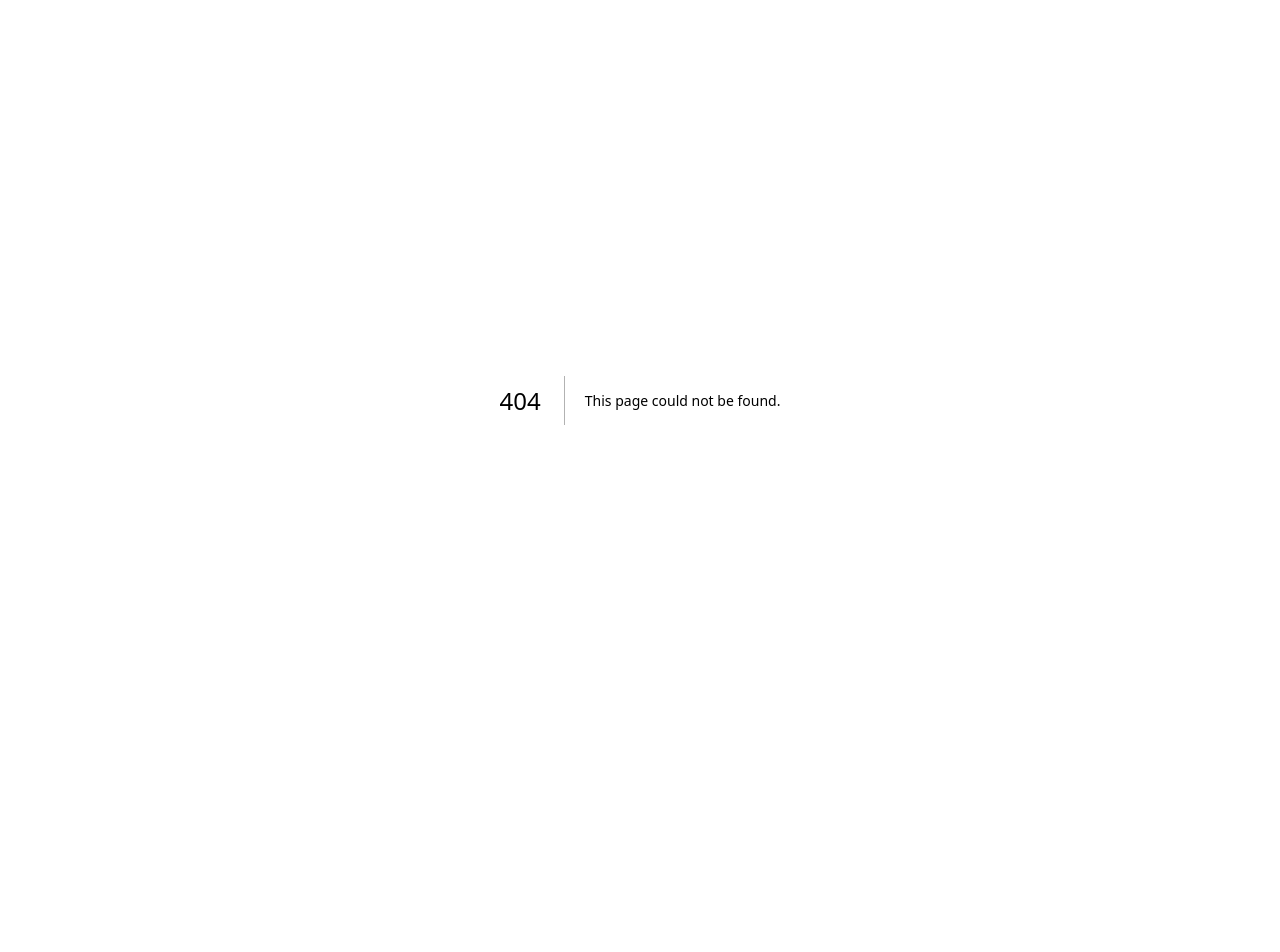
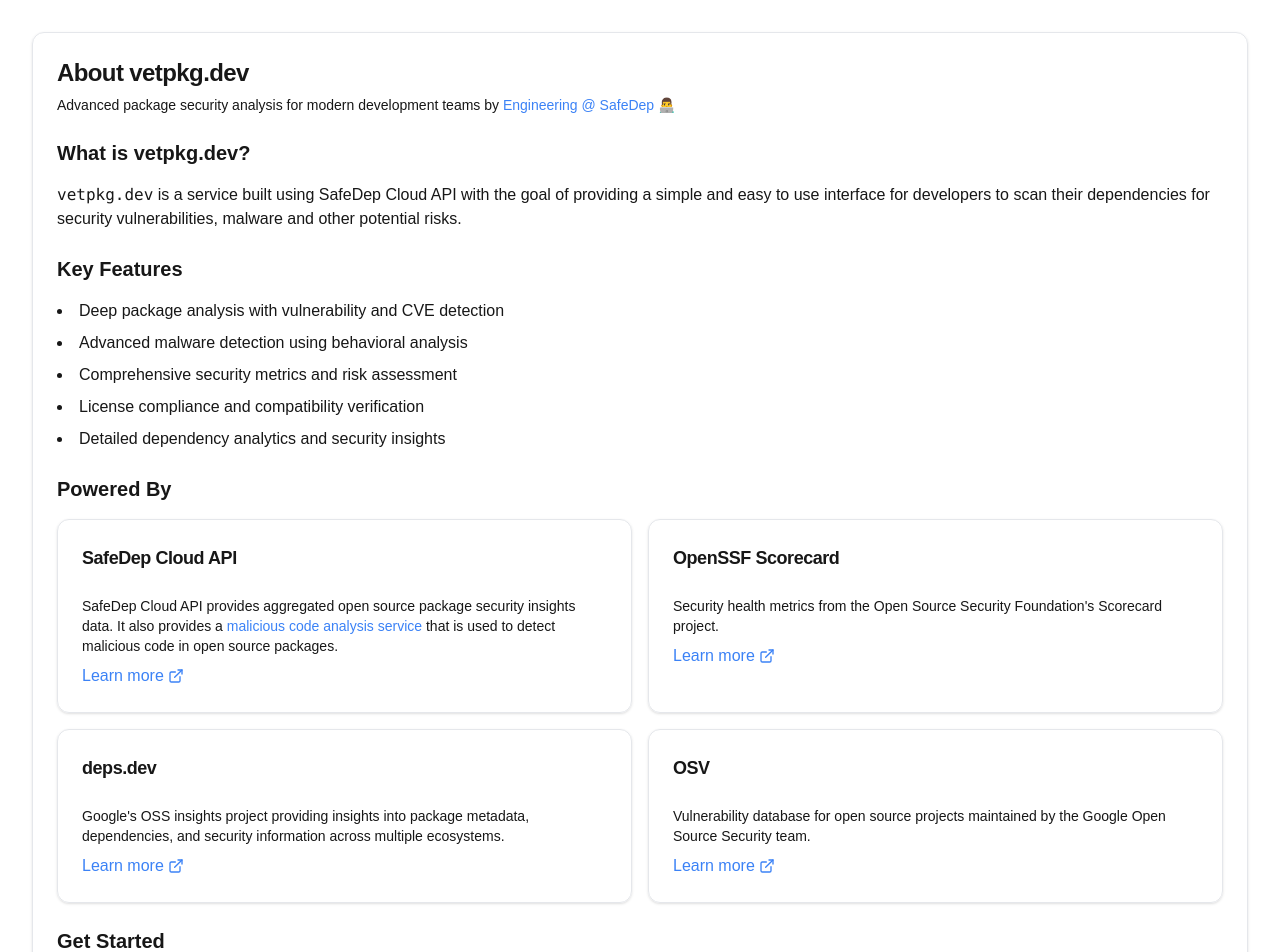
Before and after one commit to safedep/vetpkg.dev, a Next.js app: page /about in a window 1280 px wide. Before the commit this address had no page. Shown: the top 952 px of the page. Before the commit the page ends 800 px from the top, so only its background shows below. Built offline with nearby package versions, Linux system fonts and the light colour scheme; what @radix-ui/themes would draw is missing.

Commit message:
Add about page

```diff
--- /dev/null
+++ b/src/app/about/page.tsx
@@ -0,0 +1,171 @@
+"use client";
+
+import {
+  Card,
+  CardContent,
+  CardDescription,
+  CardHeader,
+  CardTitle,
+} from "@/components/ui/card";
+import Link from "next/link";
+import { ExternalLink } from "lucide-react";
+import ReactMarkdown from "react-markdown";
+
+export default function AboutPage() {
+  return (
+    <div className="flex min-h-screen w-full flex-col">
+      <div className="flex flex-1 flex-col gap-4 p-4 md:gap-8 md:p-8">
+        <Card>
+          <CardHeader>
+            <CardTitle className="text-2xl">About vetpkg.dev</CardTitle>
+            <CardDescription>
+              Advanced package security analysis for modern development teams by{" "}
+              <Link
+                className="text-blue-500 hover:text-blue-700"
+                href="https://safedep.io"
+                target="_blank"
+                rel="noopener noreferrer"
+              >
+                Engineering @ SafeDep 👨‍💻
+              </Link>
+            </CardDescription>
+          </CardHeader>
+          <CardContent className="space-y-6">
+            <section className="space-y-4">
+              <h2 className="text-xl font-semibold">What is vetpkg.dev?</h2>
+              <ReactMarkdown>
+                `vetpkg.dev` is a service built using [SafeDep Cloud
+                API](https://docs.safedep.io) with the goal of providing a
+                simple and easy to use interface for developers to scan their
+                dependencies for security vulnerabilities, malware and other
+                potential risks.
+              </ReactMarkdown>
+            </section>
+
+            <section className="space-y-4">
+              <h2 className="text-xl font-semibold">Key Features</h2>
+              <ul className="list-disc list-inside space-y-2 text-muted-foreground">
+                <li>
+                  Deep package analysis with vulnerability and CVE detection
+                </li>
+                <li>Advanced malware detection using behavioral analysis</li>
+                <li>Comprehensive security metrics and risk assessment</li>
+                <li>License compliance and compatibility verification</li>
+                <li>Detailed dependency analytics and security insights</li>
+              </ul>
+            </section>
+
+            <section className="space-y-4">
+              <h2 className="text-xl font-semibold">Powered By</h2>
+              <div className="grid gap-4 md:grid-cols-2">
+                <Card>
+                  <CardHeader>
+                    <CardTitle className="text-lg">SafeDep Cloud API</CardTitle>
+                  </CardHeader>
+                  <CardContent>
+                    <p className="text-sm text-muted-foreground">
+                      SafeDep Cloud API provides aggregated open source package
+                      security insights data. It also provides a{" "}
+                      <Link
+                        className="text-blue-500 hover:text-blue-700"
+                        href="https://docs.safedep.io/cloud/malware-analysis"
+                      >
+                        {" "}
+                        malicious code analysis service{" "}
+                      </Link>
+                      that is used to detect malicious code in open source
+                      packages.
+                    </p>
+                    <Link
+                      href="https://docs.safedep.io"
+                      target="_blank"
+                      rel="noopener noreferrer"
+                      className="mt-2 inline-flex items-center gap-1 text-blue-500 hover:text-blue-700"
+                    >
+                      Learn more <ExternalLink className="h-4 w-4" />
+                    </Link>
+                  </CardContent>
+                </Card>
+
+                <Card>
+                  <CardHeader>
+                    <CardTitle className="text-lg">OpenSSF Scorecard</CardTitle>
+                  </CardHeader>
+                  <CardContent>
+                    <p className="text-sm text-muted-foreground">
+                      Security health metrics from the Open Source Security
+                      Foundation's Scorecard project.
+                    </p>
+                    <Link
+                      href="https://securityscorecards.dev"
+                      target="_blank"
+                      rel="noopener noreferrer"
+                      className="mt-2 inline-flex items-center gap-1 text-blue-500 hover:text-blue-700"
+                    >
+                      Learn more <ExternalLink className="h-4 w-4" />
+                    </Link>
+                  </CardContent>
+                </Card>
+
+                <Card>
+                  <CardHeader>
+                    <CardTitle className="text-lg">deps.dev</CardTitle>
+                  </CardHeader>
+                  <CardContent>
+                    <p className="text-sm text-muted-foreground">
+                      Google's OSS insights project providing insights into
+                      package metadata, dependencies, and security information
+                      across multiple ecosystems.
+                    </p>
+                    <Link
+                      href="https://deps.dev"
+                      target="_blank"
+                      rel="noopener noreferrer"
+                      className="mt-2 inline-flex items-center gap-1 text-blue-500 hover:text-blue-700"
+                    >
+                      Learn more <ExternalLink className="h-4 w-4" />
+                    </Link>
+                  </CardContent>
+                </Card>
+
+                <Card>
+                  <CardHeader>
+                    <CardTitle className="text-lg">OSV</CardTitle>
+                  </CardHeader>
+                  <CardContent>
+                    <p className="text-sm text-muted-foreground">
+                      Vulnerability database for open source projects maintained
+                      by the Google Open Source Security team.
+                    </p>
+                    <Link
+                      href="https://osv.dev"
+                      target="_blank"
+                      rel="noopener noreferrer"
+                      className="mt-2 inline-flex items-center gap-1 text-blue-500 hover:text-blue-700"
+                    >
+                      Learn more <ExternalLink className="h-4 w-4" />
+                    </Link>
+                  </CardContent>
+                </Card>
+              </div>
+            </section>
+
+            <section className="space-y-4">
+              <h2 className="text-xl font-semibold">Get Started</h2>
+              <p className="text-muted-foreground">
+                Ready to scan your packages? Head back to the scanner and enter
+                your package details.
+              </p>
+              <Link
+                href="/"
+                className="inline-block rounded-md bg-blue-500 px-4 py-2 text-white hover:bg-blue-600"
+              >
+                Go to Scanner
+              </Link>
+            </section>
+          </CardContent>
+        </Card>
+      </div>
+    </div>
+  );
+}
--- a/src/app/page.tsx
+++ b/src/app/page.tsx
@@ -217,7 +217,8 @@
         </div>
       </div>
 
-      <div className="flex items-center justify-around max-w-4xl mt-8 sm:w-full">
+      <div className="flex flex-col items-center justify-around max-w-4xl mt-8 sm:w-full">
+        <div className="flex items-center justify-center">
           <p className="text-sm text-gray-500 text-center font-mono">
             Built with <span className="text-red-500">♥</span> by{" "}
             <a
@@ -235,8 +236,19 @@
             >
               SafeDep Cloud API
             </a>{" "}
-          ⚡️
           </p>
+        </div>
+        <div className="flex items-center justify-center">
+          <p className="text-sm text-gray-500 text-center font-mono">
+            ⚡️{" "}
+            <a
+              href="/about"
+              className="text-indigo-600 hover:text-indigo-800 font-medium"
+            >
+              About
+            </a>
+          </p>
+        </div>
       </div>
     </div>
   );
```
Lines whose indentation alone changed are shown as unchanged.
